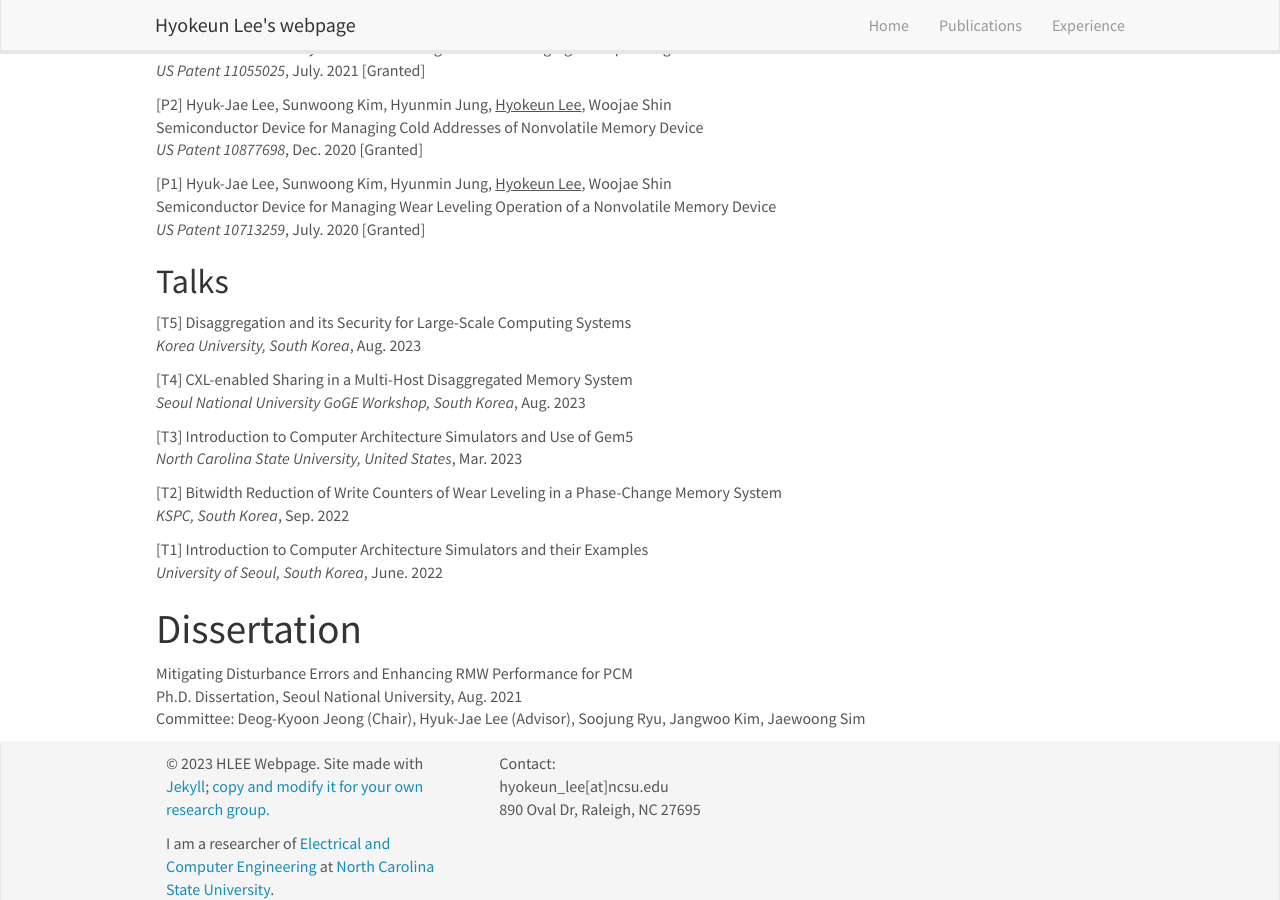
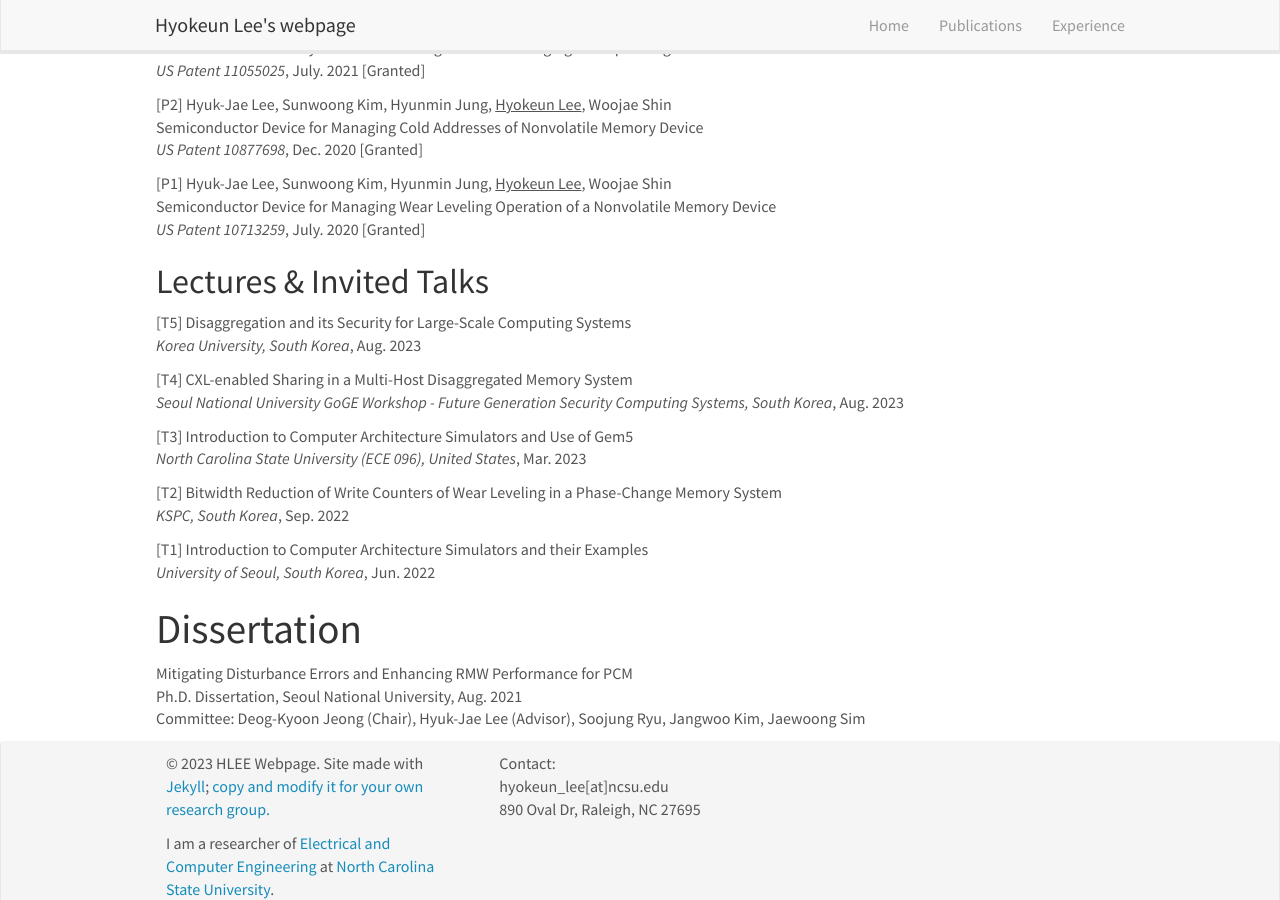
Before and after one commit to La-tale/sms.github.io, a Jekyll site: the page built from _pages/publications.md, in a window 1280 px wide and 900 px high, scrolled down 1506 px. Built offline with Jekyll 4.4.1, drawn with Linux system fonts in a browser that asks for light colours; nearby versions of some CDN libraries; some of the changed text lies outside the part shown.

Commit message:
update all

```diff
--- a/_data/publist_conference.yml
+++ b/_data/publist_conference.yml
@@ -5,7 +5,7 @@
   authors: <u>Hyokeun Lee</u>, Kwanseok Choi, Hyuk-Jae Lee, Jaewoong Sim (To Appear)
   issue: International Conference on Parallel Architectures and Compilation Techniques (PACT)
   year: Oct. 2023
-  tier: "[Acceptance rate: 62.5%]"
+  tier: "[Top-Tier]"
   highlight: 1
 
 - title: "CryptoMMU: Enabling Secure and Scalable Access Control of Third-Party Accelerators"
@@ -15,7 +15,7 @@
   authors: Faiz Alam^, <u>Hyokeun Lee^</u>, Abhishek Bhattacharjee, Amro Awad (To Appear)
   issue: IEEE/ACM International Symposium on Microarchitecture (MICRO)
   year: Oct. 2023
-  tier: "[Acceptance rate: 23.8%]"
+  tier: "[Top-Tier]"
   highlight: 1
 
 - title: "PCMCsim: An Accurate Phase-Change Memory Controller Simulator and its Performance Analysis"
--- a/_data/publist_talk.yml
+++ b/_data/publist_talk.yml
@@ -7,12 +7,12 @@
 - title: "CXL-enabled Sharing in a Multi-Host Disaggregated Memory System"
   label: "[T4]"
   year: Aug. 2023
-  venue: Seoul National University GoGE Workshop, South Korea
+  venue: Seoul National University GoGE Workshop - Future Generation Security Computing Systems, South Korea
 
 - title: "Introduction to Computer Architecture Simulators and Use of Gem5"
   label: "[T3]"
   year: Mar. 2023
-  venue: North Carolina State University, United States
+  venue: North Carolina State University (ECE 096), United States
 
 - title: "Bitwidth Reduction of Write Counters of Wear Leveling in a Phase-Change Memory System"
   label: "[T2]"
@@ -21,5 +21,5 @@
 
 - title: "Introduction to Computer Architecture Simulators and their Examples"
   label: "[T1]"
-  year: June. 2022
+  year: Jun. 2022
   venue: University of Seoul, South Korea
--- a/_pages/publications.md
+++ b/_pages/publications.md
@@ -38,7 +38,7 @@ permalink: /publications/
 {% endfor %}
 
 
-## Talks
+## Lectures & Invited Talks
 {% for publi in site.data.publist_talk %}
   {{ publi.label }} {{ publi.title }} <br />
   <em>{{ publi.venue }}</em>, {{ publi.year }}
```
Also changed, not shown: _pages/experience.md (+1 -1 lines), 4 other files.
